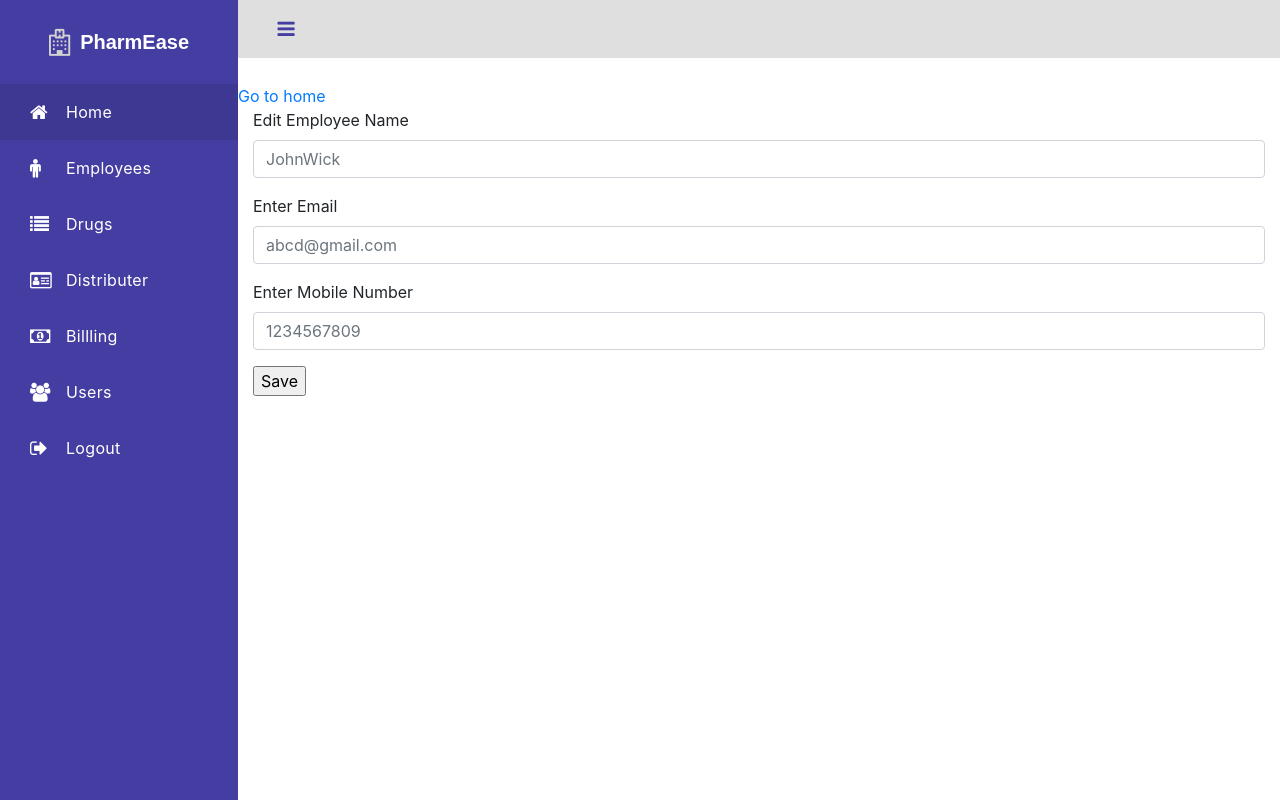
After one commit to prajwalsuvarna/PharmEase, a Django app: template pharmacy/templates/editEmp.html in a window 1280 px wide. The commit adds this page. Run offline with Django 4.2, Linux system fonts and the light colour scheme; the template is opened without the code that fills it, so the values that code supplies are empty; some libraries are stand-ins or nearby versions.

Commit message:
added Edit employee functionality

```diff
--- a/pharmacy/members/urls.py
+++ b/pharmacy/members/urls.py
@@ -9,5 +9,6 @@ urlpatterns = [
     path('register/',views.register,name="register"),
     path('employee/',views.employee,name="employee"),
     path('insertEmp/',views.insertEmp,name="insertEmp"),
+     path('employee/editEmp/<int:e_id>',views.editEmp,name="editEmp"),
 
 ]
--- a/pharmacy/members/views.py
+++ b/pharmacy/members/views.py
@@ -73,3 +73,8 @@ def register(request):
        return redirect('/login')
     else:
        return render(request,'register.html')
+
+# edit Employee details
+def editEmp(request,e_id):
+    editEmpObj=EmpModel.objects.get(e_id=e_id)
+    return render(request,'editEmp.html',{"EmpModel":editEmpObj})
--- /dev/null
+++ b/pharmacy/templates/editEmp.html
@@ -0,0 +1,34 @@
+{% extends "base.html" %}
+{% load static %}
+{% block content %}
+<a href="{% url 'employee' %}">Go to home </a>
+{% if messages %}
+{% for mess in messages %}
+<div class=" m-2 alert alert-success alert-dismissible fade show" role="alert">
+  <b style="color:green;">{{mess}}</b>
+  <button type="button" class="close" data-dismiss="alert" aria-label="Close">
+    <span aria-hidden="true">&times;</span>
+  </button>
+</div>
+{% endfor %}
+{% endif %}
+
+
+<form class="container" method="POST">
+{% csrf_token %}
+
+<div class="form-group">
+  <label for="exampleFormControlInput1" >Edit Employee Name</label>
+  <input type="text" class="form-control" name="empname" id="exampleFormControlInput1" value="{{EmpModel.empname}}" placeholder="JohnWick">
+</div>
+<div class="form-group">
+    <label for="exampleFormControlInput1" >Enter Email</label>
+    <input type="email" class="form-control" name="email" id="exampleFormControlInput1" value="{{EmpModel.email}}" placeholder="abcd@gmail.com">
+  </div>
+  <div class="form-group">
+    <label for="exampleFormControlInput1" >Enter Mobile Number</label>
+    <input type="number" class="form-control" id="exampleFormControlInput1" name="mobile" value="{{EmpModel.mobile}}" placeholder="1234567809">
+  </div>
+  <input type="submit" value="Save"/>
+</form>
+{% endblock content %}
--- a/pharmacy/templates/employee.html
+++ b/pharmacy/templates/employee.html
@@ -20,6 +20,8 @@
     <td>{{result.empname}}</td>
     <td>{{result.email}}</td>
     <td>{{result.mobile}}</td>
+    <td><a href="editEmp/{{result.e_id}}">Edit</a></td>
+    <td><a href=""/>Delete</td>
     </tr>
     {% endfor %}
     </tbody>
```
